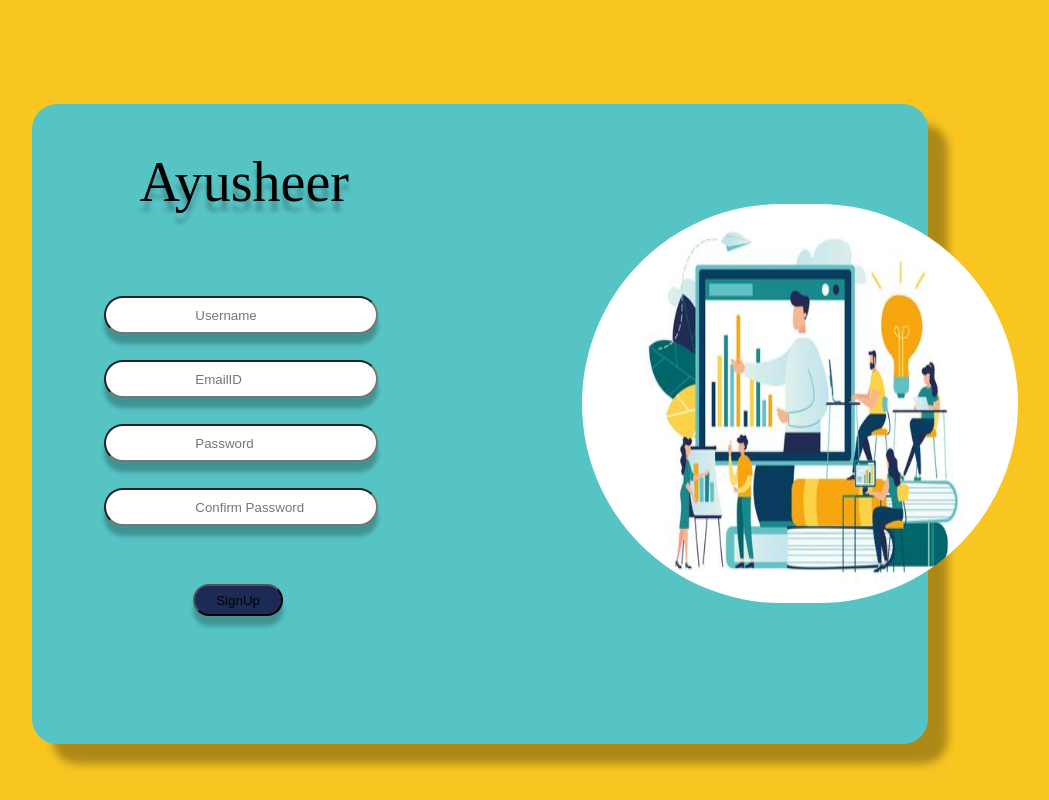
After one commit to RajathPrabhu221/SCL_Maxo, a Python web app: template templates/signin.html in a window 1280 px wide. The commit adds this page. Shown: the whole page, without its empty margins (160-1209 px from the left). Run offline with Jinja, Linux system fonts and the light colour scheme; the template is opened without the code that fills it, so the values that code supplies are empty.

Commit message:
Cleaned login and signup

```diff
--- a/templates/login.html
+++ b/templates/login.html
@@ -3,18 +3,19 @@
 <head>
 	<title>Login</title>
 	<link rel="stylesheet" type="text/css" href="styles/style1.css">
+	<link rel="stylesheet" type="text/css" href="//fonts.googleapis.com/css?family=Sansita+One" >
 </head>
 <body>
 	<div class="bga">
 		<h2 class="team">Ayusheer</h2>
-	<img src="C:\Users\ADMIN\Documents\SCL_Maxo\Web.dev_SVG\login.jpg" alt="Image" id="image">
+		<img src="images/login.jpg" alt="Image" id="image">
 	<form>
         <input type="text" placeholder="Username" class="username"></br>
         <input type="password" placeholder="Password" class="password"></br>
         <button>log-in</button>
 	</form>
 
-	<div class="no_account">Don't have an account?<a href="">Sign-up</a></div>
+	<div class="no_account">Don't have an account?<a href="sushiksha.html">Sign-up</a></div>
     </div>
 </body>
 </html>
--- /dev/null
+++ b/templates/signin.html
@@ -0,0 +1,22 @@
+<!DOCTYPE html>
+<head>
+	<title>SignUP</title>
+	<link rel="stylesheet" type="text/css" href="styles/style1.css">
+	<!-- <link rel="stylesheet" type="text/css" href="//fonts.googleapis.com/css?family=Sansita+One" > -->
+</head>
+<body>
+	<div class="bga">
+		<h2 class="team">Ayusheer</h2>
+		<img src="images/login.jpg" alt="Image" id="image">
+	<form>
+        <input type="text" placeholder="Username" class="username"></br>
+        <input type="text" placeholder="EmailID" class="EmailID"></br>
+        <input type="password" placeholder="Password" class="password"></br>
+        <input type="password" placeholder="Confirm Password" class="Confirm"></br>
+        <button>SignUp</button>
+	</form>
+
+	<!-- <div class="no_account">Don't have an account?<a href="">Sign-up</a></div> -->
+    </div>
+</body>
+</html>
--- a/templates/styles/style1.css
+++ b/templates/styles/style1.css
@@ -46,6 +46,20 @@ border-radius: 24px;
 padding-left: 10%;
 }
 
+.EmailID{
+	position: absolute;
+	width: 20%;
+	height: 5%;
+	left: 8%;
+	top: 40%;
+
+	background: #FFFFFF;
+	box-shadow: 0px 10px 4px rgba(0, 0, 0, 0.25);
+	border-radius: 24px;
+
+	padding-left: 10%;
+}
+
 .password{
 position: absolute;
 width: 20%;
@@ -60,12 +74,26 @@ border-radius: 24px;
 padding-left: 10%;
 }
 
+.Confirm{
+	position: absolute;
+	width: 20%;
+	height: 5%;
+	left: 8%;
+	top: 60%;
+
+	background: #FFFFFF;
+	box-shadow: 0px 10px 4px rgba(0, 0, 0, 0.25);
+	border-radius: 24px;
+
+	padding-left: 10%;
+}
+
 button{
 position: absolute;
 width: 10%;
 height: 5%;
 left: 18%;
-top: 65%;
+top: 75%;
 
 background: #1B2B55;
 box-shadow: 0px 10px 4px rgba(0, 0, 0, 0.25);
@@ -77,8 +105,9 @@ position: absolute;
 width: 25%;
 height: 5%;
 left: 13%;
-top: 80%;
+top: 90%;
 }
+
 
 #image{
 	position: absolute;
```
Also changed, not shown: sushiksha.html (deleted, +0 -35 lines), templates/images/Girl_svg.png (renamed from Web.dev_SVG/Girl_svg.png), templates/images/login.jpg (renamed from Web.dev_SVG/login.jpg), templates/images/student.png (renamed from Web.dev_SVG/student.png).
